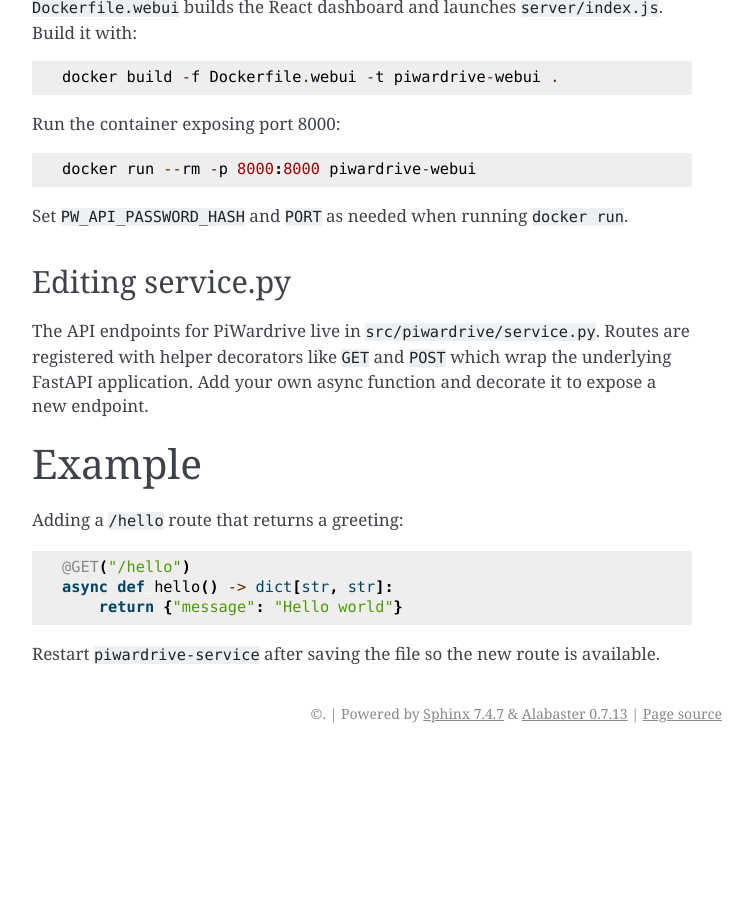
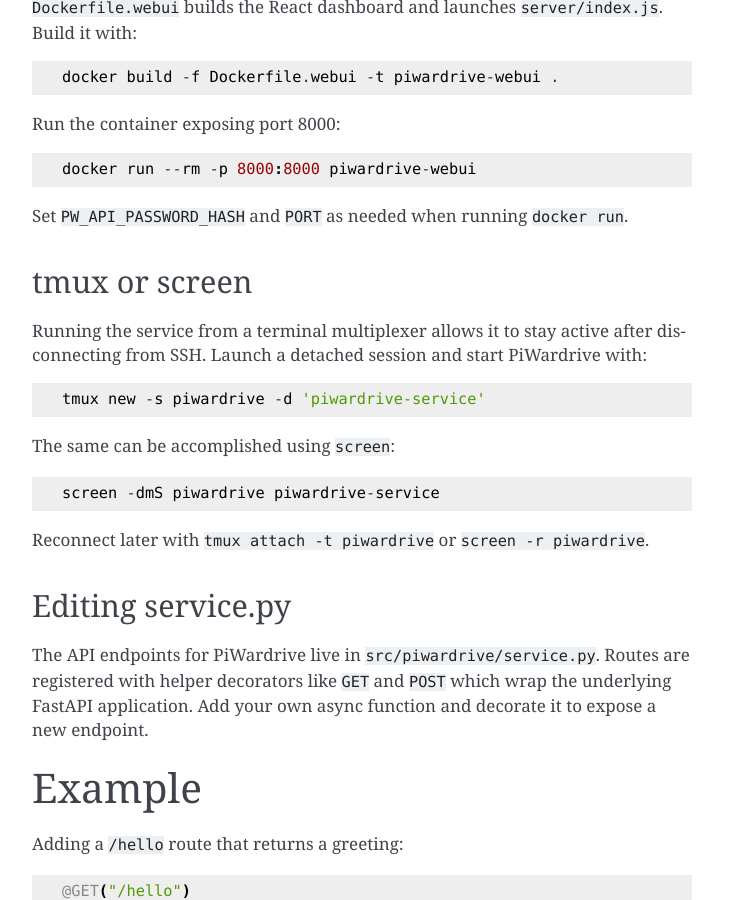
Before and after one commit to Trashytalk/piwardrive, a Sphinx documentation site: the page built from docs/deployment.rst, in a window 1280 px wide and 900 px high, scrolled down 1870 px. Shown: the whole window, without its empty margins (388-1141 px from the left). Built offline with Sphinx 7.4.7, drawn with Linux system fonts in a browser that asks for light colours; before the commit the page ends 2623 px from its top, so only the background shows below that.

Commit message:
docs: note tmux or screen for detached runs

```diff
--- a/docs/deployment.rst
+++ b/docs/deployment.rst
@@ -66,6 +66,21 @@ Run the container exposing port 8000::
 Set ``PW_API_PASSWORD_HASH`` and ``PORT`` as needed when running ``docker run``.
 
 
+tmux or screen
+~~~~~~~~~~~~~~
+
+Running the service from a terminal multiplexer allows it to stay active after
+disconnecting from SSH. Launch a detached session and start PiWardrive with::
+
+    tmux new -s piwardrive -d 'piwardrive-service'
+
+The same can be accomplished using ``screen``::
+
+    screen -dmS piwardrive piwardrive-service
+
+Reconnect later with ``tmux attach -t piwardrive`` or ``screen -r piwardrive``.
+
+
 Editing service.py
 ~~~~~~~~~~~~~~~~~~
 The API endpoints for PiWardrive live in ``src/piwardrive/service.py``.  Routes
```
